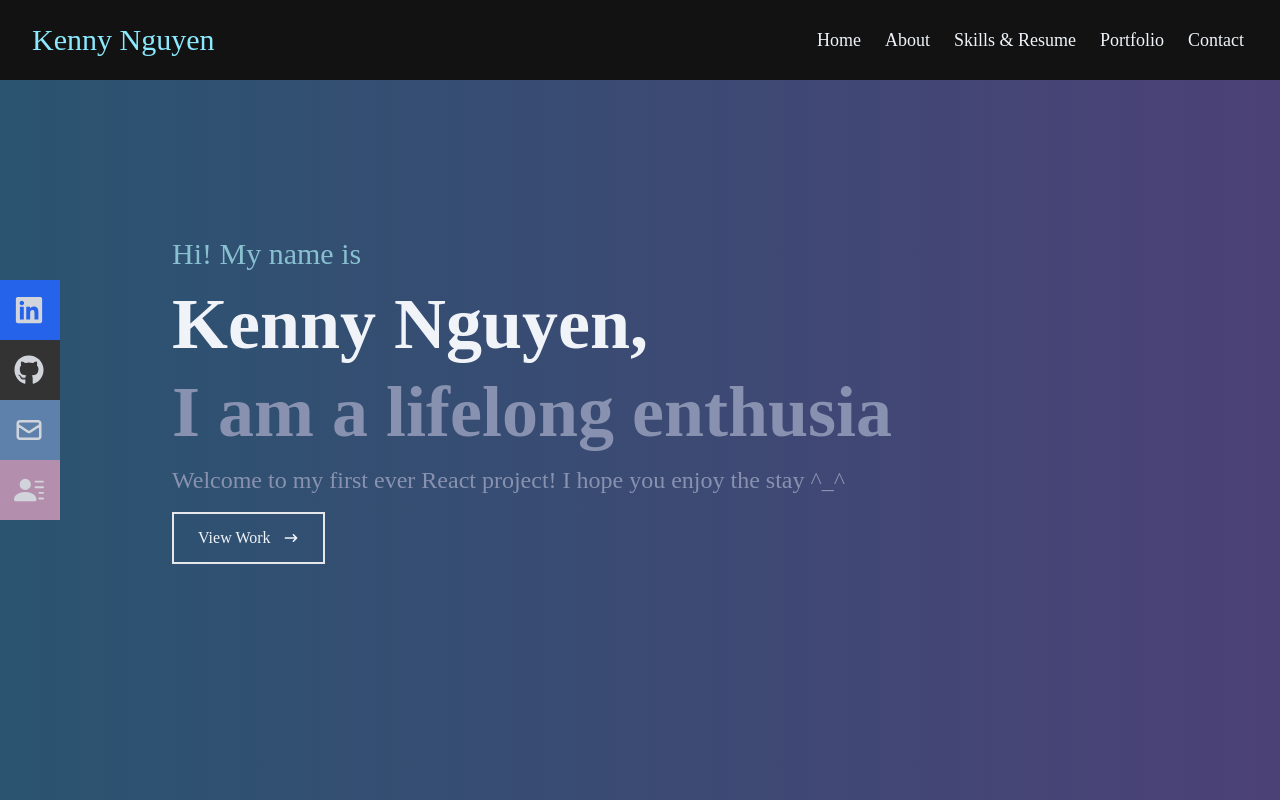
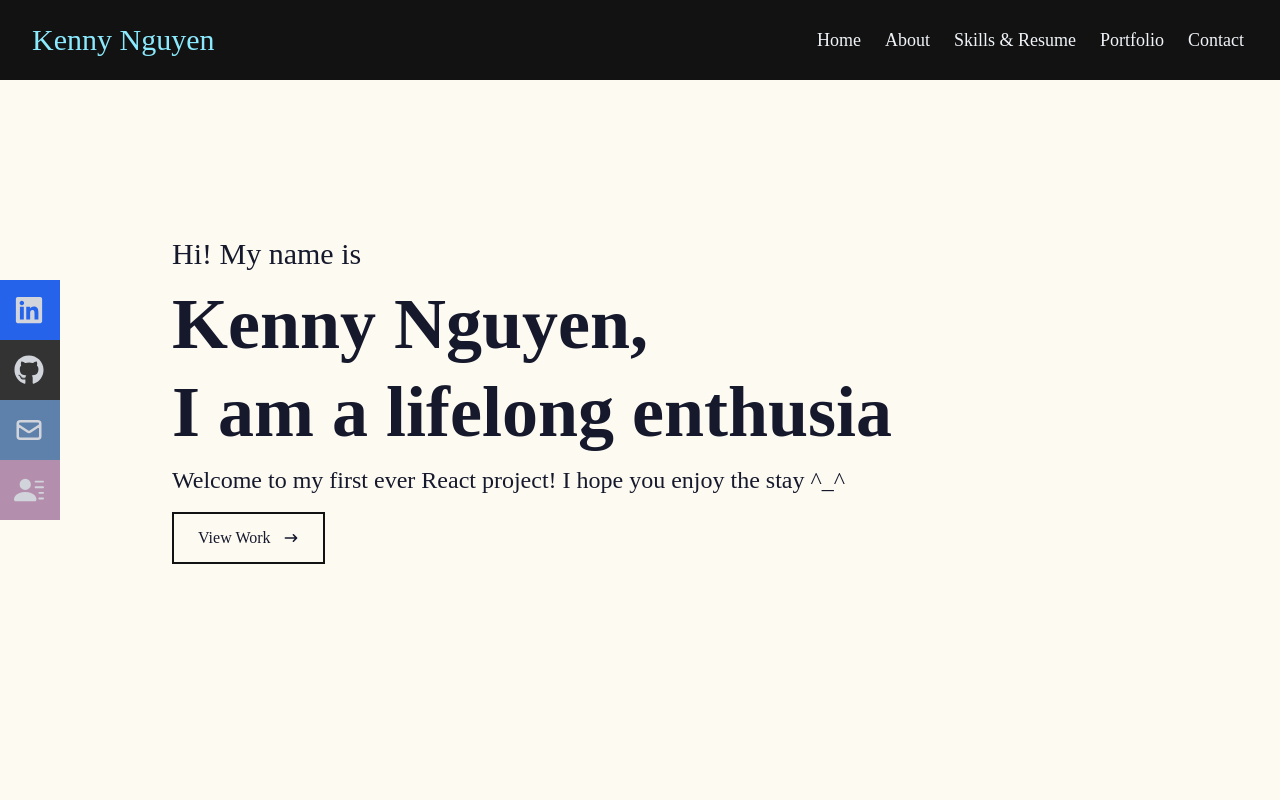
Before and after one commit to knytnguyen/portfolio, a React (Create React App) app: page / in a window 1280 px wide. Shown: the top 800 px of the page. Built offline with nearby package versions, Linux system fonts and the light colour scheme.

Commit message:
Changed background color for light theme

```diff
--- a/src/components/Home.jsx
+++ b/src/components/Home.jsx
@@ -5,14 +5,14 @@ import Typical from 'react-typical'
 
 const Home = () => {
   return (
-    <div name='home' className='w-full h-screen bg-gradient-to-r from-[#2A5470] to-[#4C4177]'>
+    <div name='home' className='w-full h-screen bg-[#FDFAF2]'>
         {/* CONTAINER */}
         <div className='max-w-[1000px] mx-auto px-8 flex flex-col justify-center h-full'>
-            <p className='text-3xl py-2 text-[#88C0D0]'>Hi! My name is</p>
+            <p className='text-3xl py-2 text-[#16192C]'>Hi! My name is</p>
 
-            <h2 className='text-4xl font-bold py-2 sm:text-7xl text-[#f0f4f8]'> Kenny Nguyen,</h2>
+            <h2 className='text-4xl font-bold py-2 sm:text-7xl text-[#16192C]'> Kenny Nguyen,</h2>
 
-            <h2 className='text-4xl py-2 sm:text-7xl font-bold text-[#8892b0]'>
+            <h2 className='text-4xl py-2 sm:text-7xl font-bold text-[#16192C]'>
                 I am a
                 <Typical
                     wrapper="b"
@@ -25,10 +25,10 @@ const Home = () => {
                 />
             </h2>
 
-            <p className='text-2xl text-[#8892b0] py-2 max-w-[700px]'>Welcome to my first ever React project! I hope you enjoy the stay ^_^</p>
+            <p className='text-2xl text-[#16192C] py-2 max-w-[700px]'>Welcome to my first ever React project! I hope you enjoy the stay ^_^</p>
 
             <div>
-                <button className='text-[#f0f4f8] group border-2 px-6 py-3 my-2 flex items-center hover:bg-[#9285C8] hover:border-[#121212]'>
+                <button className='text-[#16192C] group border-2 px-6 py-3 my-2 flex items-center hover:bg-[#9285C8] border-[#121212]'>
                     <Link to="about" smooth={true} duration={500}> View Work </Link>
                     <span className='group-hover:rotate-90 duration-300'>
                         <HiArrowNarrowRight className='ml-3 '/>
```
